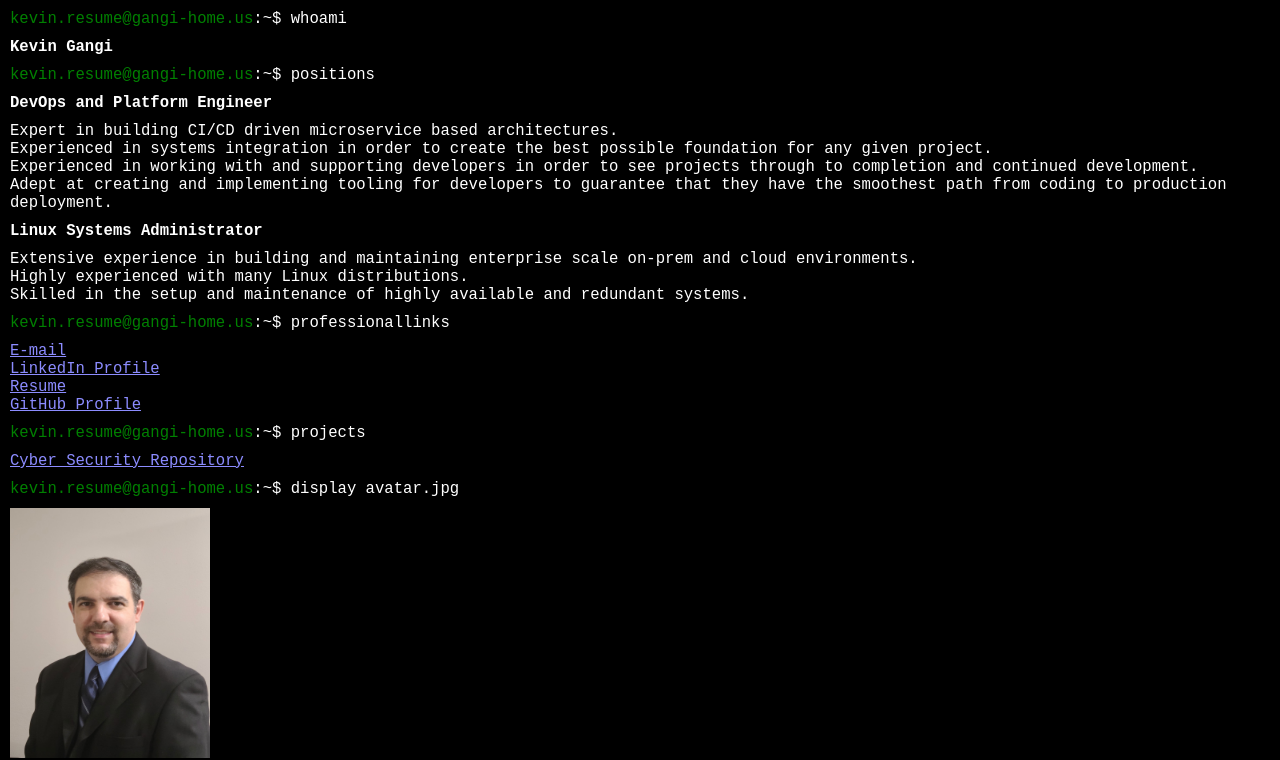
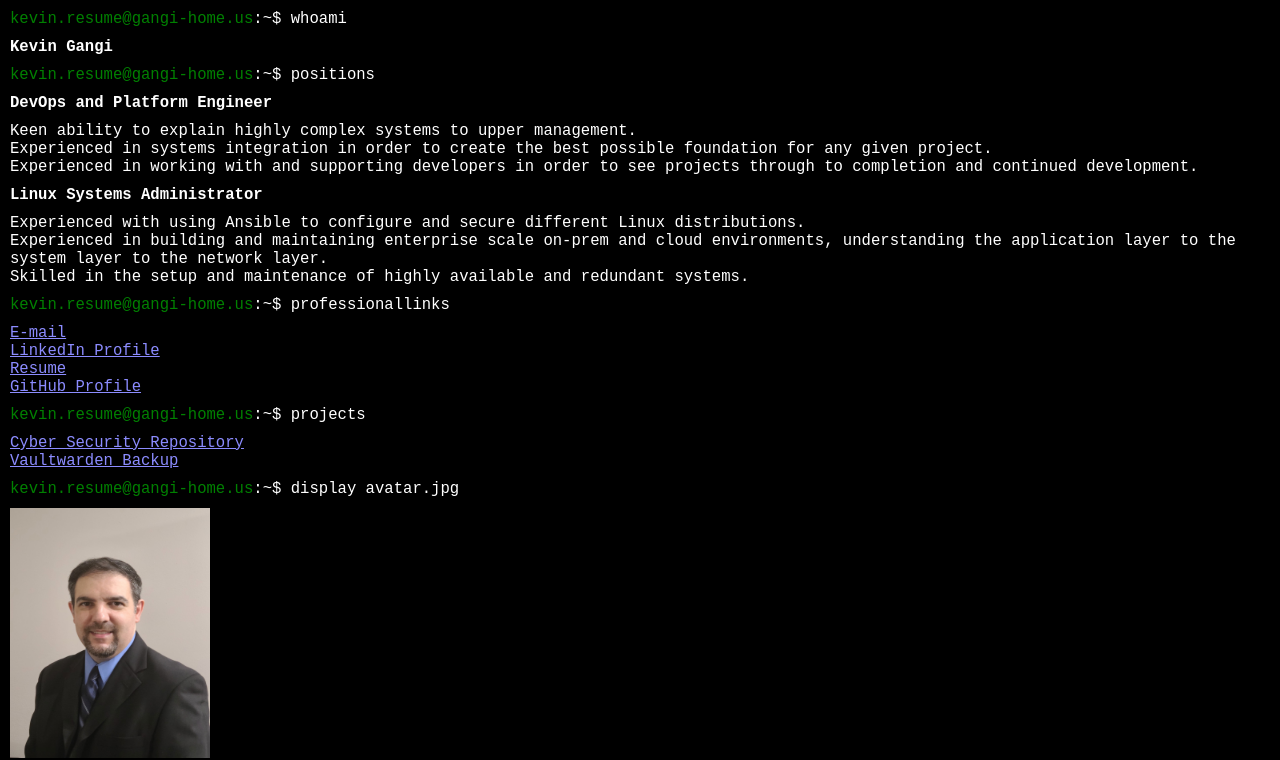
Before and after one commit to phrreakk/phrreakk.github.io, a plain HTML site: page index.html in a window 1280 px wide. Shown: the top 760 px of the page. Drawn offline with Linux system fonts and the light colour scheme.

```diff
--- a/index.html
+++ b/index.html
@@ -11,15 +11,14 @@
     <p><span class="green">kevin.resume@gangi-home.us</span>:~$ positions</p>
     <h2>DevOps and Platform Engineer</h2>
     <ul>
-      <li>Expert in building CI/CD driven microservice based architectures.</li>
+      <li>Keen ability to explain highly complex systems to upper management.</li>
       <li>Experienced in systems integration in order to create the best possible foundation for any given project.</li>
       <li>Experienced in working with and supporting developers in order to see projects through to completion and continued development.</li>
-      <li>Adept at creating and implementing tooling for developers to guarantee that they have the smoothest path from coding to production deployment.</li>
     </ul>
     <h2>Linux Systems Administrator</h2>
     <ul>
-      <li>Extensive experience in building and maintaining enterprise scale on-prem and cloud environments.</li>
-      <li>Highly experienced with many Linux distributions.</li>
+      <li>Experienced with using Ansible to configure and secure different Linux distributions.</li>
+      <li>Experienced in building and maintaining enterprise scale on-prem and cloud environments, understanding the application layer to the system layer to the network layer.</li>
       <li>Skilled in the setup and maintenance of highly available and redundant systems.</li>
     </ul>
     <p><span class="green">kevin.resume@gangi-home.us</span>:~$ professionallinks
@@ -32,6 +31,7 @@
     <p><span class="green">kevin.resume@gangi-home.us</span>:~$ projects
     <ul>
       <li><a href="https://github.com/phrreakk/cybersecurity" target="_blank">Cyber Security Repository</a></li>
+      <li><a href="https://github.com/phrreakk/vwbackup" target="_blank">Vaultwarden Backup</a></li>
     </ul>
     <p><span class="green">kevin.resume@gangi-home.us</span>:~$ display avatar.jpg</p>
     <img src="avatar.jpg" alt="Kevin Gangi Avatar" width="200" height="250">
```
